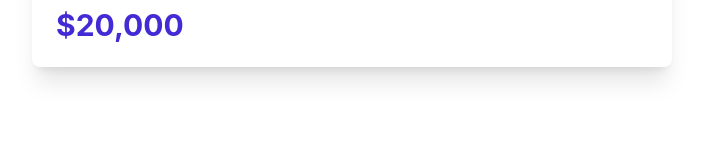
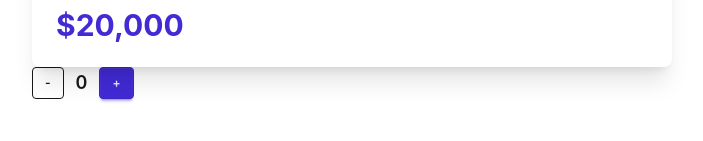
Before and after one commit to Sssebas81/Parcial3Repaso, a Next.js app in the folder repasoparcial3/: page /product/1 in a window 1280 px wide. Shown: the part 541-682 px from the top of the page, without its empty margins (288-991 px from the left). Built offline with nearby package versions, Linux system fonts and the light colour scheme.

Commit message:
contador en producto

```diff
--- a/repasoparcial3/src/app/product/[id]/page.tsx
+++ b/repasoparcial3/src/app/product/[id]/page.tsx
@@ -1,5 +1,6 @@
 'use client';
 
+import Counter from '@/common/components/Counter';
 import { getProductById } from '@/utils/product.util';
 import { notFound, useRouter } from 'next/navigation';
 import { use } from 'react';
@@ -39,6 +40,8 @@ export default function ProductDetailPage({ params }: ProductDetailPageProps) {
                     <p className="text-3xl font-bold text-primary">${product.price.toLocaleString()}</p>
                 </div>
             </div>
+
+            <Counter/>
         </main>
     );
 }
```
